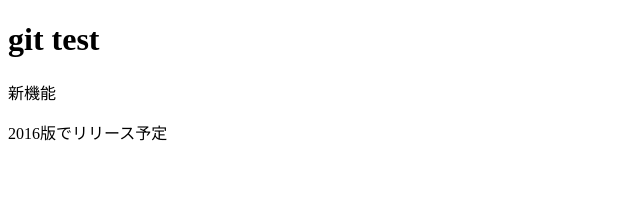
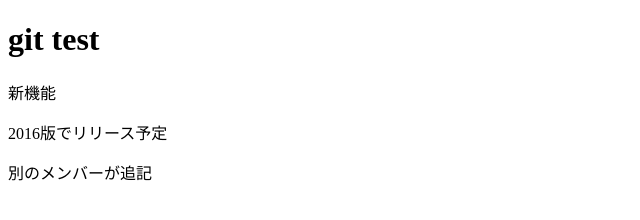
Before and after one commit to yuskonno/develop, a plain HTML site: page index.html in a window 1280 px wide. Shown: the whole page, without its empty margins (0-640 px from the left). Drawn offline with Linux system fonts and the light colour scheme.

Commit message:
別のメンバーが追記

```diff
--- a/index.html
+++ b/index.html
@@ -5,5 +5,6 @@
     <h1>git test</h1>
     <p>新機能</p>
     <p>2016版でリリース予定</p>
+    <p>別のメンバーが追記<p>
   </body>
 </html>
```
